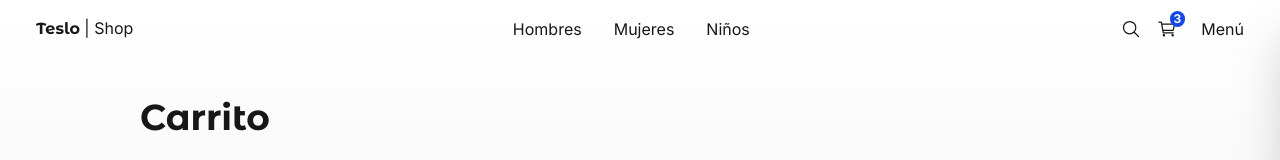
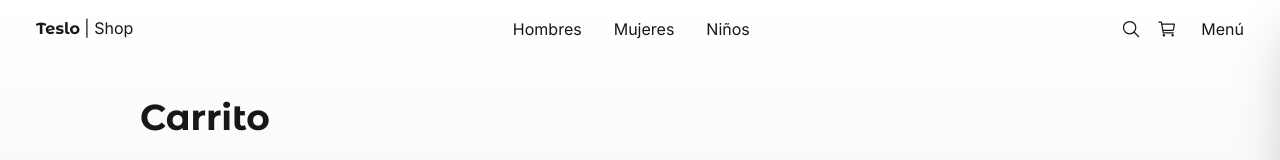
Before and after one commit to nca1478/teslo-shop-frontend, a Next.js app: page /cart in a window 1280 px wide. Shown: the top 160 px of the page. Built offline with nearby package versions, Linux system fonts and the light colour scheme.

Commit message:
282. Mostrar número de elementos en el carrito

```diff
--- a/src/components/ui/top-menu/TopMenu.tsx
+++ b/src/components/ui/top-menu/TopMenu.tsx
@@ -1,12 +1,19 @@
 "use client";
 
+import { useEffect, useState } from "react";
 import Link from "next/link";
 import { titleFont } from "@/config/fonts";
 import { IoCartOutline, IoSearchOutline } from "react-icons/io5";
-import { useUIStore } from "@/store";
+import { useCartStore, useUIStore } from "@/store";
 
 export const TopMenu = () => {
     const openSideMenu = useUIStore((state) => state.openSideMenu);
+    const totalItemsInCart = useCartStore((state) => state.getTotalItems());
+    const [loaded, setLoaded] = useState(false);
+
+    useEffect(() => {
+        setLoaded(true);
+    }, []);
 
     return (
         <nav className="flex px-5 justify-between items-center w-full">
@@ -48,9 +55,11 @@ export const TopMenu = () => {
 
                 <Link href="/cart" className="mx-2">
                     <div className="relative">
-                        <span className="absolute text-xs px-1 rounded-full font-bold -top-2 -right-2 bg-blue-700 text-white">
-                            3
-                        </span>
+                        {loaded && totalItemsInCart > 0 && (
+                            <span className="fade-in absolute text-xs rounded-full px-1 font-bold -top-2 -right-3 bg-blue-700 text-white">
+                                {totalItemsInCart}
+                            </span>
+                        )}
                         <IoCartOutline className="w-5 h-5" />
                     </div>
                 </Link>
--- a/src/store/cart/cart-store.ts
+++ b/src/store/cart/cart-store.ts
@@ -5,6 +5,7 @@ import { CartProduct } from "@/interfaces";
 interface State {
     cart: CartProduct[];
     addProductToCart: (product: CartProduct) => void;
+    getTotalItems: () => number;
     //   updateProductQuantity:
     //   removeProduct:
 }
@@ -39,6 +40,11 @@ export const useCartStore = create<State>()(
 
                 set({ cart: updateCartProducts });
             },
+
+            getTotalItems: () => {
+                const { cart } = get();
+                return cart.reduce((total, item) => total + item.quantity, 0);
+            },
         }),
         {
             name: "shopping-cart",
```
